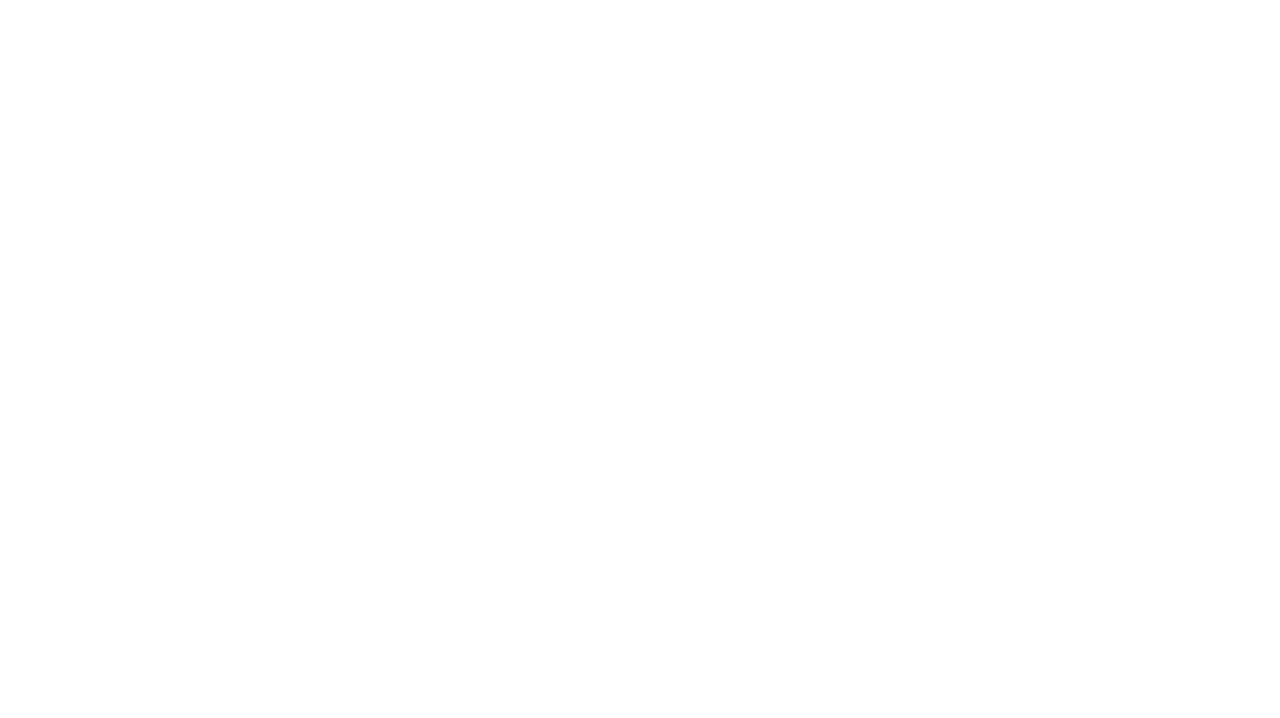
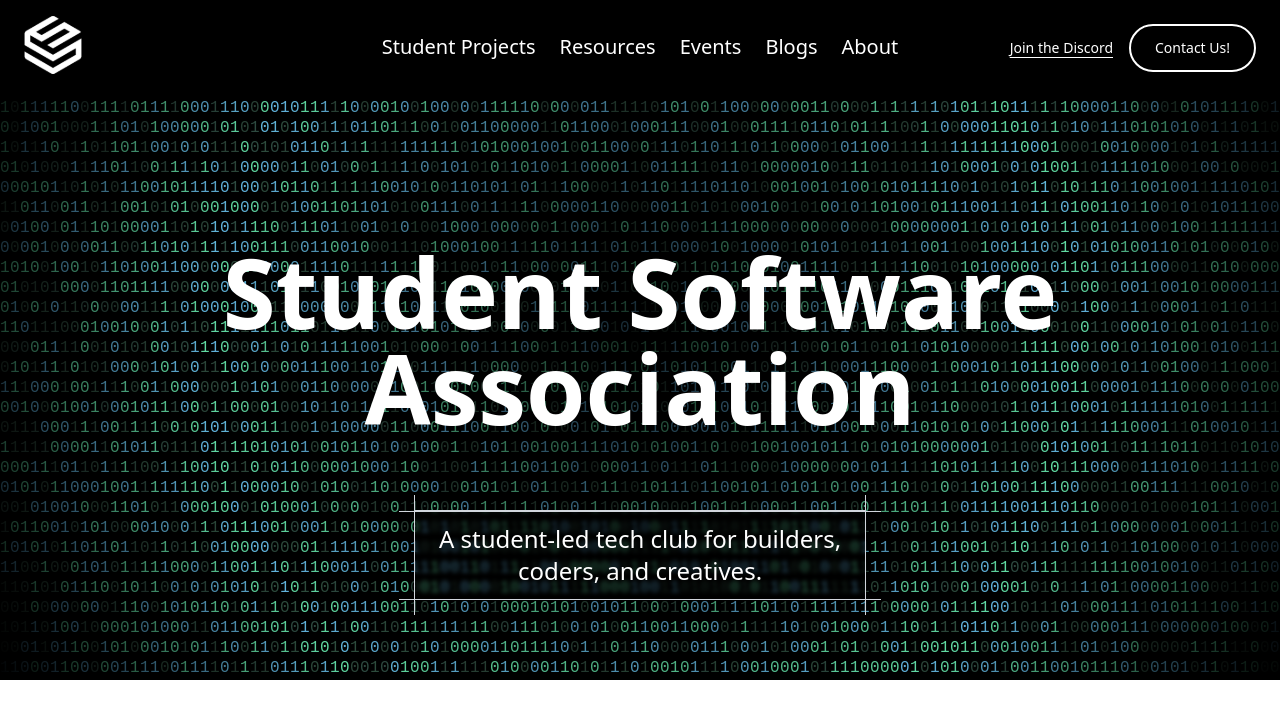
Before and after one commit to Student-Software-Association/ssawebsite, a Next.js app in the folder frontend/: page / in a window 1280 px wide. Shown: the top 718 px of the page. Built offline with nearby package versions, Linux system fonts and the light colour scheme.

Commit message:
Configured Hero to be mobile responsive

```diff
--- a/frontend/src/app/globals.css
+++ b/frontend/src/app/globals.css
@@ -3,9 +3,10 @@
 
 @custom-variant dark (&:is(.dark *));
 
-/* @theme{
-
-} */
+@theme{
+  --breakpoint-3xl: 1920px;
+  --breakpoint-4xl: 2560px;
+}
 
 @theme inline {
 
--- a/frontend/src/app/page.tsx
+++ b/frontend/src/app/page.tsx
@@ -3,6 +3,9 @@ import NavBar from "@/components/navBar";
 export default function Home() {
   return (
     <div className="m-0 p-0 overflow-x-hidden">
+      <NavBar />
+      <Hero />
+      <span id="temp-scroll" className="block h-[500vh]" aria-hidden="true" />
     </div>
   );
 }
--- a/frontend/src/components/homepage/hero.tsx
+++ b/frontend/src/components/homepage/hero.tsx
@@ -3,7 +3,7 @@ import LetterGlitch from "./LetterGlitch";
 export default function Hero() {
     return (
         <div
-        className="relative w-full h-[calc(100vh)] overflow-hidden"
+        className="relative w-full max-sm:h-[calc(70vh)] h-[calc(85vh)] overflow-hidden"
         >
             <LetterGlitch
             glitchSpeed={1}
@@ -15,12 +15,12 @@ export default function Hero() {
             <div //HeroHeader
                 className="absolute inset-0 flex items-center justify-center z-10"
             >
-                <h1 className="text-8xl text-white font-bold text-center">
+                <h1 className="xl:text-8xl lg:text-8xl md:text-6xl max-md:text-5xl max-sm:text-5xl text-white font-bold text-center">
                     Student Software <span className="block">Association</span>
                 </h1>
             </div>
             <div //HeroSubheader
-                className="absolute left-0 right-0 top-[65%] flex justify-center z-10 px-4">
+                className="absolute left-0 right-0 4xl:top-[70%] max-xl:top-[70%] xl:top-[75%] md:top-[75%] max-md:top-[65%] max-sm:top-[70%] flex justify-center z-10 px-4">
                 <div className="relative inline-block border-1 border-gray-300 px-6 py-3 text-white text-xl rounded-none bg-black/30 backdrop-blur-[2px]">
                 <span // Top & Bottom extensions aligned to border center
                   aria-hidden="true"
@@ -39,7 +39,7 @@ export default function Hero() {
                   "
                 />
                 <p //Subheader Text
-                    className="relative z-10 text-center">
+                    className="relative z-10 text-center 4xl:text-4xl 3xl:text-2xl lg:text-2xl">
                   A student-led tech club for builders,<span className="block">coders, and creatives.</span>
                 </p>
               </div>
--- a/frontend/src/components/navBar.tsx
+++ b/frontend/src/components/navBar.tsx
@@ -31,8 +31,7 @@ const NavBar = () => {
             ${showNav ? "translate-y-0" : "-translate-y-full"} transition-transform duration-300`}
         >
 
-            <div
-                id="Logo"
+            <div //Logo
                 className="justify-start my-4 mx-6"
             >
                 <Link href="/" className="group inline-flex items-center gap-4">
@@ -41,21 +40,20 @@ const NavBar = () => {
                         alt="SSA Logo"
                         width={58}
                         height={58}
-                        className="cursor-pointer transform-gpu transition-transform duration-250 ease-in-out group-hover:rotate-[360deg]"
+                        className="xl:cursor-pointer xl:transform-gpu xl:transition-transform xl:duration-250 xl:ease-in-out xl:group-hover:rotate-[360deg]"
                     />
                     <span className="relative inline-block select-none whitespace-nowrap">
                         <span className="text-white font-semibold opacity-0 items-center">
                             Student Software <span className="block">Association</span>
                         </span>
-                        <span className="absolute left-0 top-0 h-full w-0 overflow-hidden items-center text-[16px] font-semibold text-white transition-[width] duration-700 ease-out group-hover:w-full">
+                        <span className="absolute left-0 top-0 h-full w-0 overflow-hidden items-center text-[16px] font-semibold text-white xl:transition-[width] xl:duration-700 xl:ease-out xl:group-hover:w-full">
                             Student Software <span className="block">Association</span>
                         </span>
                     </span>
                 </Link>
             </div>
-            <div
-                id="NavLinks"
-                className="
+            <div //NavLinks
+                className="max-xl:hidden
                 absolute left-0 right-0
                 flex flex-row justify-center
                 gap-x-6 my-8 mx-auto w-fit
@@ -95,9 +93,8 @@ const NavBar = () => {
                     </span>
                 </Link>
             </div>
-            <div
-                id="RightButtons"
-                className="justify-end m-6 text-white text-sm"
+            <div //RightButtons
+                className="justify-end m-6 text-white text-sm max-xl:hidden"
             >
 
                 <Link
@@ -112,10 +109,10 @@ const NavBar = () => {
                 <span>
                     <button className='rounded-4xl border-2 p-3 px-6 border-white
                      hover:bg-white hover:cursor-pointer hover:border-gray-500 hover:text-black hover:shadow-md transition-colors duration-300'>
-
                         Contact Us!
                     </button>
                 </span>
+
             </div>
 
         </div>
```
